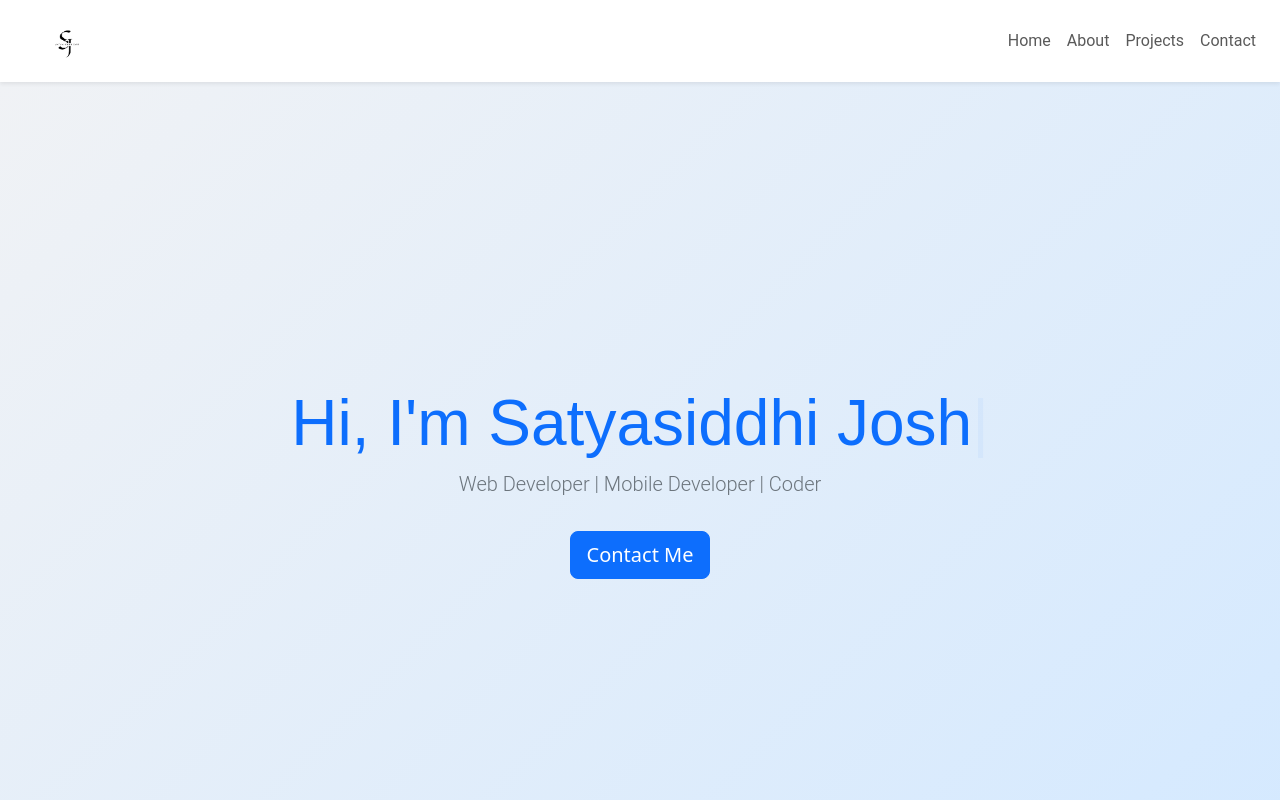
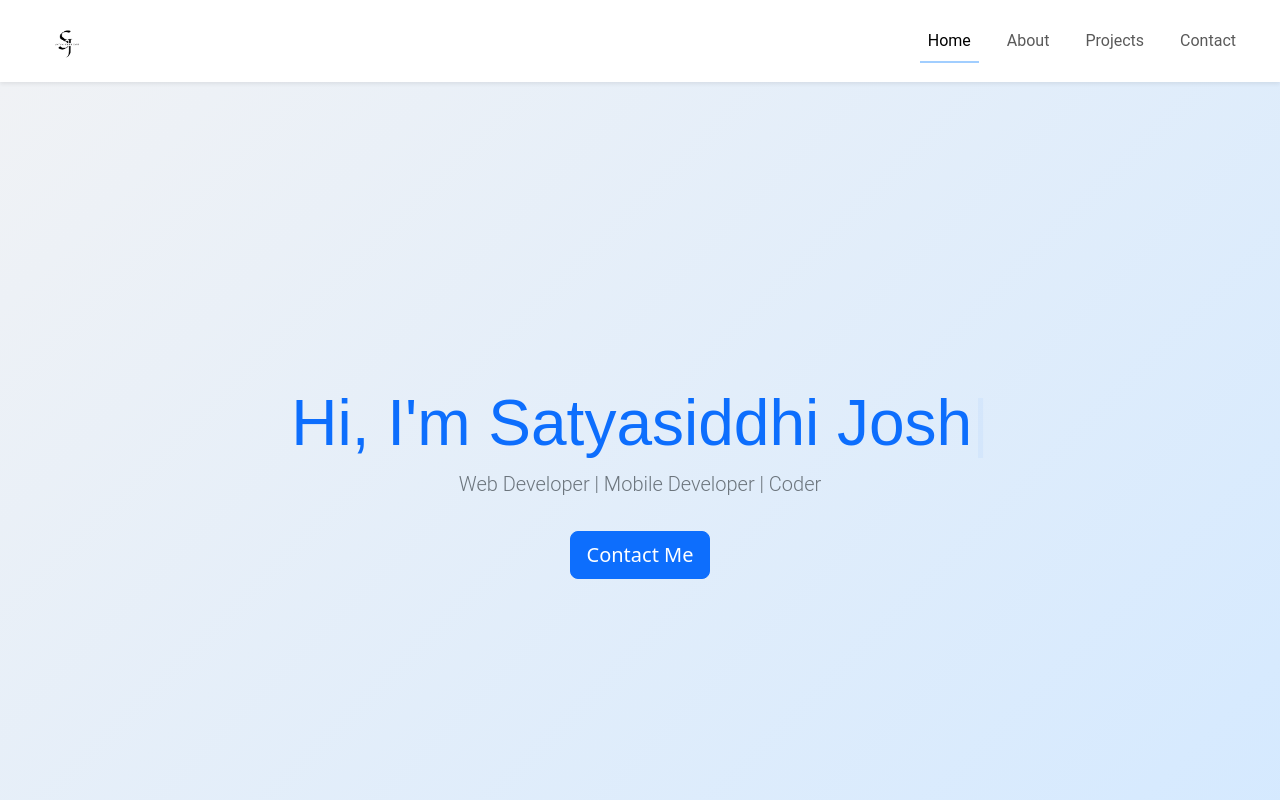
Before and after one commit to sjsh23/PortofolioProject, a React (Create React App) app: page / in a window 1280 px wide. Shown: the top 800 px of the page. Built offline with nearby package versions, Linux system fonts and the light colour scheme.

Commit message:
fixing margin in navbar

```diff
--- a/package.json
+++ b/package.json
@@ -17,6 +17,7 @@
     "react-dom": "^18.3.1",
     "react-router-dom": "^6.27.0",
     "react-scripts": "^5.0.1",
+    "react-scroll": "^1.9.0",
     "react-typed": "^2.0.12",
     "web-vitals": "^2.1.4"
   },
--- a/src/App.css
+++ b/src/App.css
@@ -1,3 +1,10 @@
+/* styling.css */
+
+html {
+  scroll-behavior: smooth;
+}
+
+
 .App {
   text-align: center;
 }
--- a/src/components/Header/Header.js
+++ b/src/components/Header/Header.js
@@ -1,27 +1,56 @@
-// src/components/Header.js
-import React from 'react';
+import React, { useState } from 'react';
 import '../styling.css';
 import { Navbar, Nav } from 'react-bootstrap';
 
+function Header() {
+  const [activeSection, setActiveSection] = useState('home');
 
-function Header() {
+  // Function to handle setting the active section
+  const handleNavClick = (section) => {
+    setActiveSection(section);
+  };
+
   return (
     <Navbar bg="transparent" variant="light" expand="lg" sticky="top" className="custom-navbar p-3 shadow-sm">
       <Navbar.Brand href="#home" className="ms-3 fw-bold brand-name">
-      <img
+        <img
           src="sjLogo.png"
           alt="Logo"
           className="navbar-logo"
-          style={{ height: '40px' }} // Adjust height as needed
+          style={{ height: '40px' }}
         />
       </Navbar.Brand>
       <Navbar.Toggle aria-controls="basic-navbar-nav" />
       <Navbar.Collapse id="basic-navbar-nav">
         <Nav className="ms-auto">
-          <Nav.Link href="#home" className="nav-link-custom">Home</Nav.Link>
-          <Nav.Link href="#about" className="nav-link-custom">About</Nav.Link>
-          <Nav.Link href="#projects" className="nav-link-custom">Projects</Nav.Link>
-          <Nav.Link href="#contact" className="nav-link-custom">Contact</Nav.Link>
+          <Nav.Link
+            href="#home"
+            onClick={() => handleNavClick('home')}
+            className={`nav-link-custom ${activeSection === 'home' ? 'active' : ''}`}
+          >
+            Home
+          </Nav.Link>
+          <Nav.Link
+            href="#about"
+            onClick={() => handleNavClick('about')}
+            className={`nav-link-custom ${activeSection === 'about' ? 'active' : ''}`}
+          >
+            About
+          </Nav.Link>
+          <Nav.Link
+            href="#projects"
+            onClick={() => handleNavClick('projects')}
+            className={`nav-link-custom ${activeSection === 'projects' ? 'active' : ''}`}
+          >
+            Projects
+          </Nav.Link>
+          <Nav.Link
+            href="#contact"
+            onClick={() => handleNavClick('contact')}
+            className={`nav-link-custom ${activeSection === 'contact' ? 'active' : ''}`}
+          >
+            Contact
+          </Nav.Link>
         </Nav>
       </Navbar.Collapse>
     </Navbar>
--- a/src/components/styling.css
+++ b/src/components/styling.css
@@ -1,3 +1,9 @@
+/* styling.css */
+
+html {
+  scroll-behavior: smooth;
+}
+
 .custom-heading{
     font-family: 'Open sans', sans-serif;
 }
@@ -80,16 +86,40 @@
 }
 
 .nav-link-custom {
+  position: relative;
   font-family: 'Roboto', sans-serif;
   font-size: 1rem;
   color: #555555; /* Softer color for contrast */
   padding: 0.5rem 1rem;
+  margin-right: 20px;
   transition: color 0.3s ease, border-bottom 0.3s ease;
 }
 
 .nav-link-custom:hover {
   color: #1a1a2e; /* Darker hover color for emphasis */
-  border-bottom: 2px solid #1a1a2e; /* Underline to show active link */
+  border-bottom: 2px solid #1a1a2e46; /* Underline to show active link */
+}
+
+.nav-link-custom::after {
+  content: '';
+  position: absolute;
+  left: 0;
+  right: 0;
+  bottom: -2px; /* Position the underline just below the text */
+  height: 2px; /* Height of the underline */
+  background-color: #007bff5e; /* Customize underline color */
+  transition: width 0.3s;
+  width: 0; /* Start with 0 width */
+}
+
+/* Ensure underline is visible for active links */
+.nav-link-custom.active::after {
+  width: 100%; /* Show the underline for active links */
+}
+
+/* Ensures underline appears on hover */
+.nav-link-custom:hover::after {
+  width: 100%; /* Show the underline on hover */
 }
 
 .navbar-collapse .ms-auto {
@@ -220,3 +250,27 @@
 .about-text-bubble p {
   margin: 0; /* Remove default margin for clean styling */
 }
+/* For WebKit browsers (Chrome, Safari) */
+::-webkit-scrollbar {
+  width: 6px; /* Width of the scrollbar */
+}
+
+::-webkit-scrollbar-track {
+  background: rgba(240, 242, 245, 0.3); /* Transparent track */
+}
+
+::-webkit-scrollbar-thumb {
+  background-color: rgba(0, 123, 255, 0.359); /* Transparent thumb */
+  border-radius: 5px; /* Roundness */
+  border: 2px solid rgba(240, 242, 245, 0.3); /* Slight border for a gap effect */
+}
+
+::-webkit-scrollbar-thumb:hover {
+  background-color: rgba(0, 86, 179, 0.7); /* Darker on hover */
+}
+
+/* For Firefox */
+* {
+  scrollbar-width: thin;
+  scrollbar-color: rgba(116, 116, 116, 0.452) rgba(240, 242, 245, 0.3); /* Transparent thumb and track */
+}
```
Also changed, not shown: 1 other file (tests, documents, lock files or other folders).
